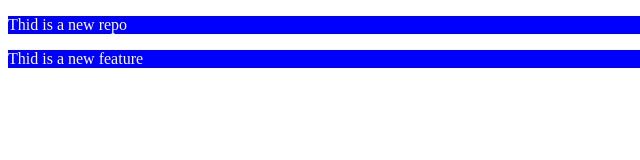
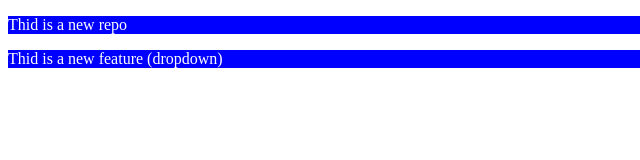
Before and after one commit to senpai-arora/localrepo, a plain HTML site: page index.html in a window 1280 px wide. Shown: the full height of the page, 0-640 px from the left. Drawn offline with Linux system fonts and the light colour scheme.

Commit message:
add dropdown

```diff
--- a/index.html
+++ b/index.html
@@ -4,5 +4,5 @@
 </head>
 <body>
     <p>Thid is a new repo </p>
-    <p>Thid is a new feature </p>
+    <p>Thid is a new feature (dropdown)</p>
 </body>
```
